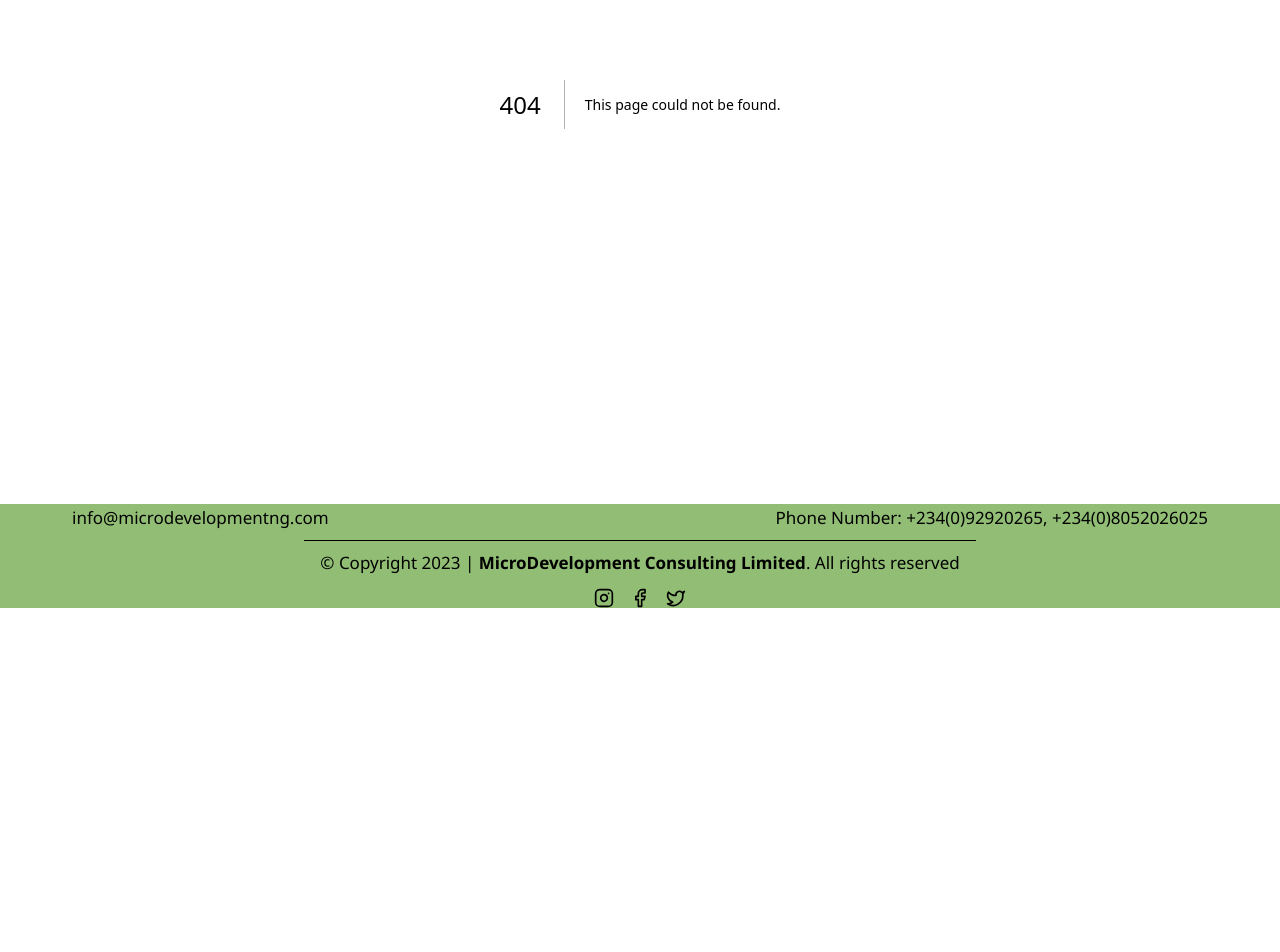
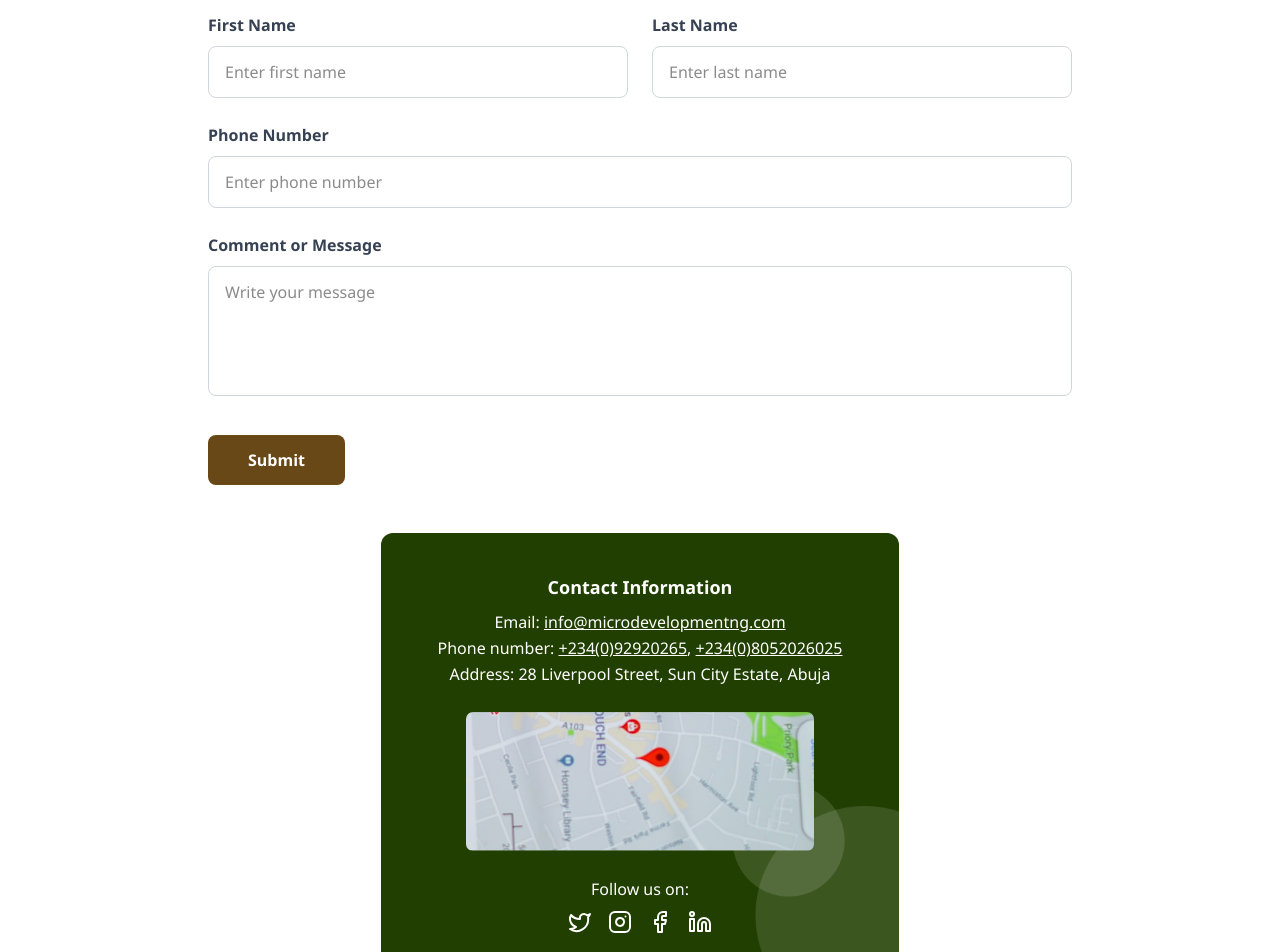
Before and after one commit to hassana123/mdcl, a Next.js app: page /contact in a window 1280 px wide. Before the commit this address had no page. Shown: the part 440-1392 px from the top of the page. Before the commit the page ends 1048 px from the top, so only its background shows below. Built offline with nearby package versions, Linux system fonts and the light colour scheme.

Commit message:
quick fix commit

```diff
--- /dev/null
+++ b/app/contact/page.jsx
@@ -0,0 +1,148 @@
+import React from "react";
+import Banner from "@/components/Banner";
+import Link from "next/link";
+import Image from "next/image";
+import { Linkedin, Twitter, Facebook, Instagram } from "lucide-react";
+const Contact = () => {
+  return (
+    <main className="bg-white min-h-screen">
+      <Banner
+        title="Contact Us"
+        subtitle={
+          <span className="text-base text-white/70 font-medium">
+            <Link href="/" className="hover:underline">
+              Home
+            </Link>{" "}
+            /{" "}
+            <Link href="/contact" className="text-white font-bold">
+              Contact Us
+            </Link>
+          </span>
+        }
+        image="/mdcl/g1.jpg"
+      />
+      <section className="max-w-4xl mx-auto px-4 py-12">
+        <form className="bg-white rounded-lg shadow-none mb-12">
+          <div className="grid grid-cols-1 md:grid-cols-2 gap-6 mb-6">
+            <div>
+              <label className="block mb-2 font-semibold text-gray-700">
+                First Name
+              </label>
+              <input
+                type="text"
+                placeholder="Enter first name"
+                className="w-full border border-gray-300 rounded-lg px-4 py-3 focus:outline-none focus:ring-2 focus:ring-[var(--color-primary-olive)]"
+              />
+            </div>
+            <div>
+              <label className="block mb-2 font-semibold text-gray-700">
+                Last Name
+              </label>
+              <input
+                type="text"
+                placeholder="Enter last name"
+                className="w-full border border-gray-300 rounded-lg px-4 py-3 focus:outline-none focus:ring-2 focus:ring-[var(--color-primary-olive)]"
+              />
+            </div>
+          </div>
+          <div className="mb-6">
+            <label className="block mb-2 font-semibold text-gray-700">
+              Phone Number
+            </label>
+            <input
+              type="text"
+              placeholder="Enter phone number"
+              className="w-full border border-gray-300 rounded-lg px-4 py-3 focus:outline-none focus:ring-2 focus:ring-[var(--color-primary-olive)]"
+            />
+          </div>
+          <div className="mb-8">
+            <label className="block mb-2 font-semibold text-gray-700">
+              Comment or Message
+            </label>
+            <textarea
+              placeholder="Write your message"
+              rows={4}
+              className="w-full border border-gray-300 rounded-lg px-4 py-3 focus:outline-none focus:ring-2 focus:ring-[var(--color-primary-olive)] resize-none"
+            />
+          </div>
+          <button
+            type="submit"
+            className="bg-[var(--color-primary-brown)] text-white font-semibold px-10 py-3 rounded-lg hover:bg-[var(--color-primary-olive)] transition-colors"
+          >
+            Submit
+          </button>
+        </form>
+        <div className="bg-[url('/mdcl/bg1.png')] bg-cover bg-center rounded-xl  text-white flex flex-col w-[60%] py-10 items-center  mx-auto">
+          <h2 className="text-lg font-bold mb-2 text-center">
+            Contact Information
+          </h2>
+          <div className="mb-2 text-center">
+            <div>
+              Email:{" "}
+              <a
+                href="mailto:info@microdevelopmentng.com"
+                className="underline"
+              >
+                info@microdevelopmentng.com
+              </a>
+            </div>
+            <div>
+              Phone number:{" "}
+              <a href="tel:+234092920265" className="underline">
+                +234(0)92920265
+              </a>
+              ,{" "}
+              <a href="tel:+23408052026025" className="underline">
+                +234(0)8052026025
+              </a>
+            </div>
+            <div>Address: 28 Liverpool Street, Sun City Estate, Abuja</div>
+          </div>
+          <div className="w-full flex justify-center my-4">
+            <Image
+              src="/mdcl/map.png"
+              alt="Map"
+              width={350}
+              height={120}
+              className="rounded-lg border"
+            />
+          </div>
+          <div className="mt-2 flex flex-col items-center">
+            <span className="mb-2">Follow us on:</span>
+            <div className="flex gap-4">
+              <a
+                href="#"
+                aria-label="Twitter"
+                className="hover:text-[var(--color-primary-light-olive)]"
+              >
+               <Twitter/>    </a>
+              <a
+                href="#"
+                aria-label="Instagram"
+                className="hover:text-[var(--color-primary-light-olive)]"
+              >
+                <Instagram/>
+              </a>
+              <a
+                href="#"
+                aria-label="Facebook"
+                className="hover:text-[var(--color-primary-light-olive)]"
+              >
+                <Facebook/>
+              </a>
+               <a
+                href="#"
+                aria-label="Linkedln"
+                className="hover:text-[var(--color-primary-light-olive)]"
+              >
+                <Linkedin/>
+              </a>
+            </div>
+          </div>
+        </div>
+      </section>
+    </main>
+  );
+};
+
+export default Contact;
```
